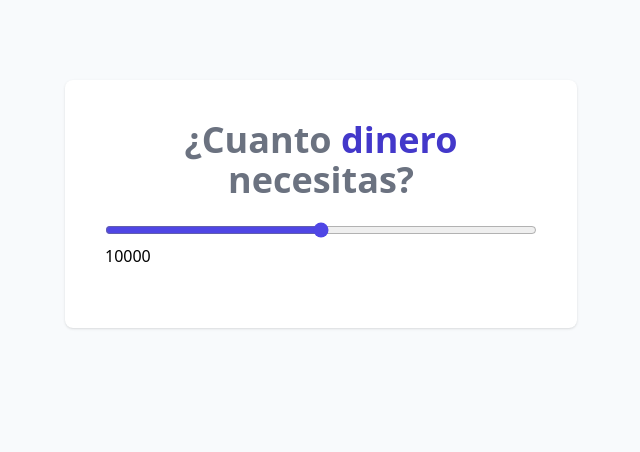
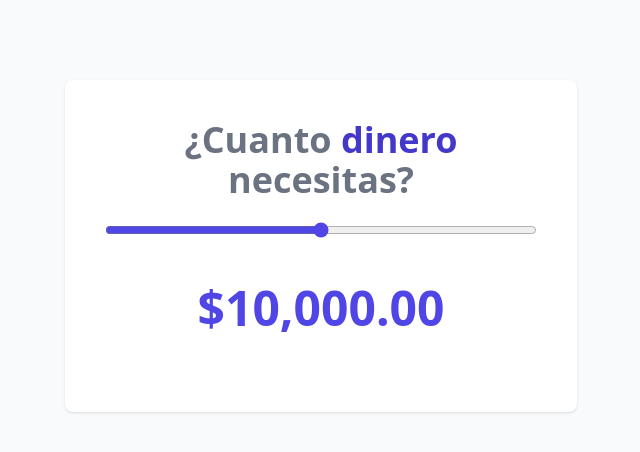
Before and after one commit to thejuanco/cotizador-prestamos-vue, a Vue app: page / in a window 1280 px wide. Shown: the top 452 px of the page, without its empty margins (319-959 px from the left). Built offline with nearby package versions, Linux system fonts and the light colour scheme.

Commit message:
Crea un compute properti para formatear el dinero

```diff
--- a/src/App.vue
+++ b/src/App.vue
@@ -1,5 +1,5 @@
 <script setup>
-  import { ref, reactive } from 'vue';
+  import { ref, reactive, computed } from 'vue';
   import Header from './components/Header.vue';
 
   const cantidad = ref(10000)
@@ -16,6 +16,17 @@
   //     Header
   //   },
   // }
+
+  const formatearDinero = computed(() => {
+    const formatter = new Intl.NumberFormat('en-US', {
+      style: 'currency',
+      currency: 'USD',
+      minimumFractionDigits: 2,
+      maximumFractionDigits: 2
+    })
+
+    return formatter.format(cantidad.value) //Retorna la cantidad
+  })
 </script>
 
 <template>
@@ -32,7 +43,7 @@
         v-model.number="cantidad"
       />
 
-      <p>{{cantidad}}</p>
+      <p class="text-center my-10 text-5xl font-extrabold text-indigo-600">{{formatearDinero}}</p>
       <!-- <p v-text="`$ ${cantidad}`"></p> -->
     </div>
   </div>
```
